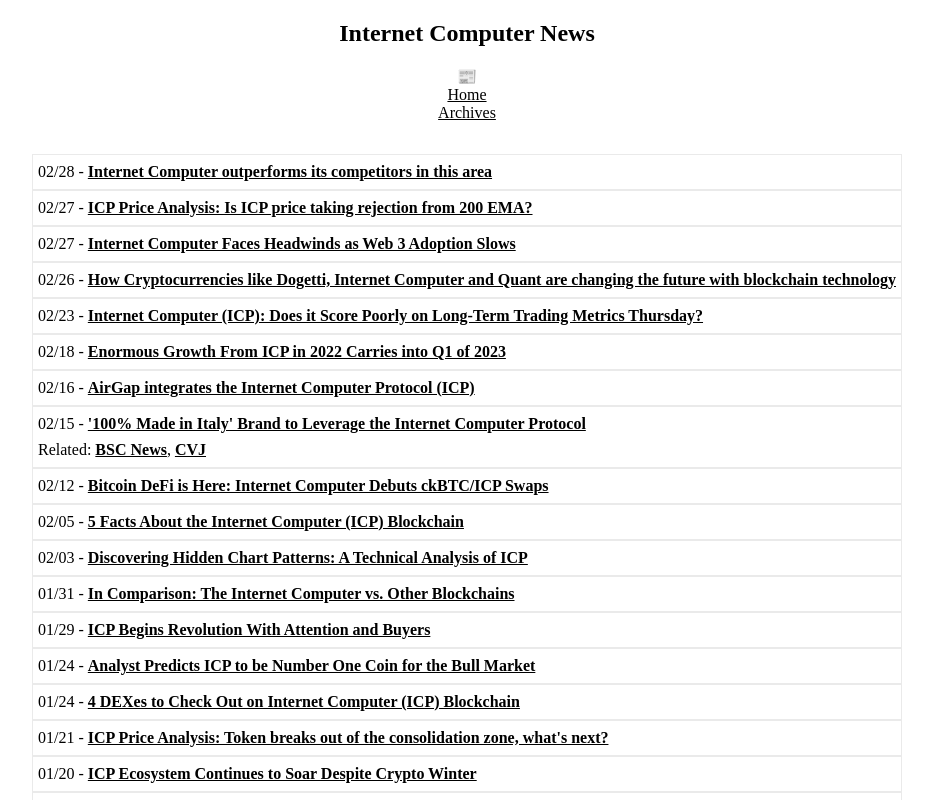
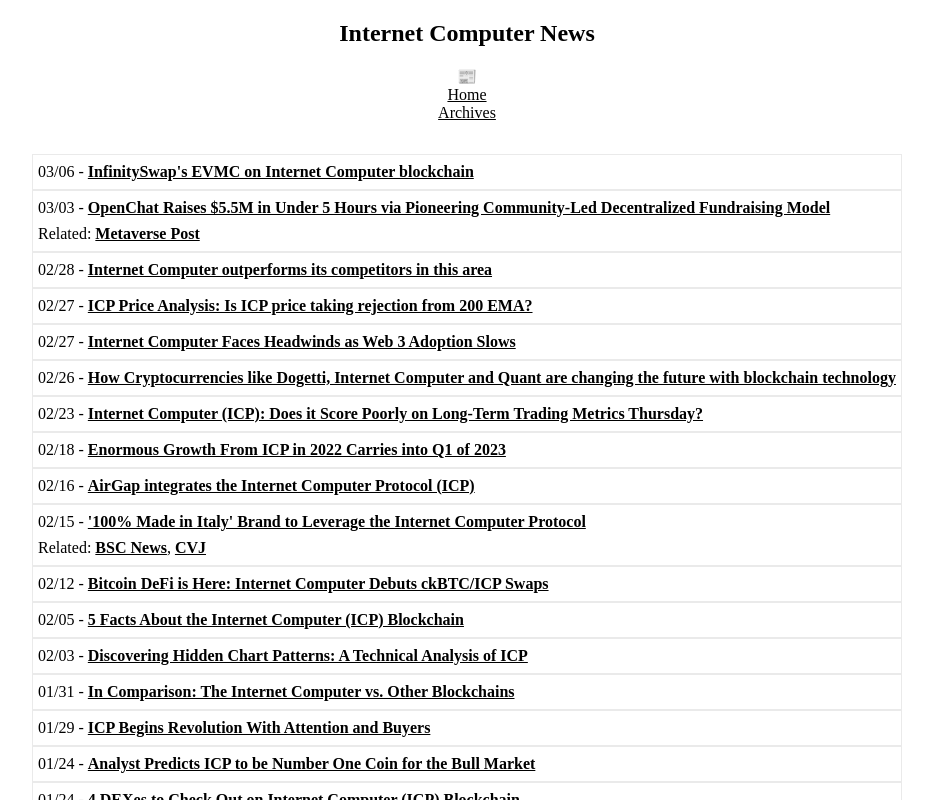
Before and after one commit to rjlucasm/ictoday, a Next.js app: page /news/2023 in a window 1280 px wide. Shown: the top 800 px of the page, without its empty margins (173-1106 px from the left). Built offline with nearby package versions, Linux system fonts and the light colour scheme.

Commit message:
News 03/06

```diff
--- a/pages/news/2023.js
+++ b/pages/news/2023.js
@@ -19,6 +19,14 @@ export default function News23() {
             <Link href="/archive"><a style={{ color: 'inherit' }}>Archives</a></Link>
 
             <div className="pagesgrid">
+            <div className="pagescard">03/06 -&nbsp;
+                <a href="https://www.cryptonewsz.com/infinityswaps-evmc-on-internet-computer-blockchain/" target="_blank" rel="noopener noreferrer">InfinitySwap&apos;s EVMC on Internet Computer blockchain</a>
+            </div>
+            <div className="pagescard">03/03 -&nbsp;
+                <a href="https://ffnews.com/newsarticle/funding/openchat-raises-5-5m-in-under-5-hours-via-pioneering-community-led-decentralized-fundraising-model/" target="_blank" rel="noopener noreferrer">OpenChat Raises $5.5M in Under 5 Hours via Pioneering Community-Led Decentralized Fundraising Model</a>
+                <p>Related:&nbsp;
+                <a href="https://mpost.io/openchat-raises-5-5m-in-less-than-five-hours-via-community-driven-decentralized-fundraise/" target="_blank" rel="noopener noreferrer">Metaverse Post</a></p>
+            </div>
             <div className="pagescard">02/28 -&nbsp;
                 <a href="https://ambcrypto.com/internet-computer-icp-outperforms-its-competitors-in-this-area/" target="_blank" rel="noopener noreferrer">Internet Computer outperforms its competitors in this area</a>
             </div>
```
